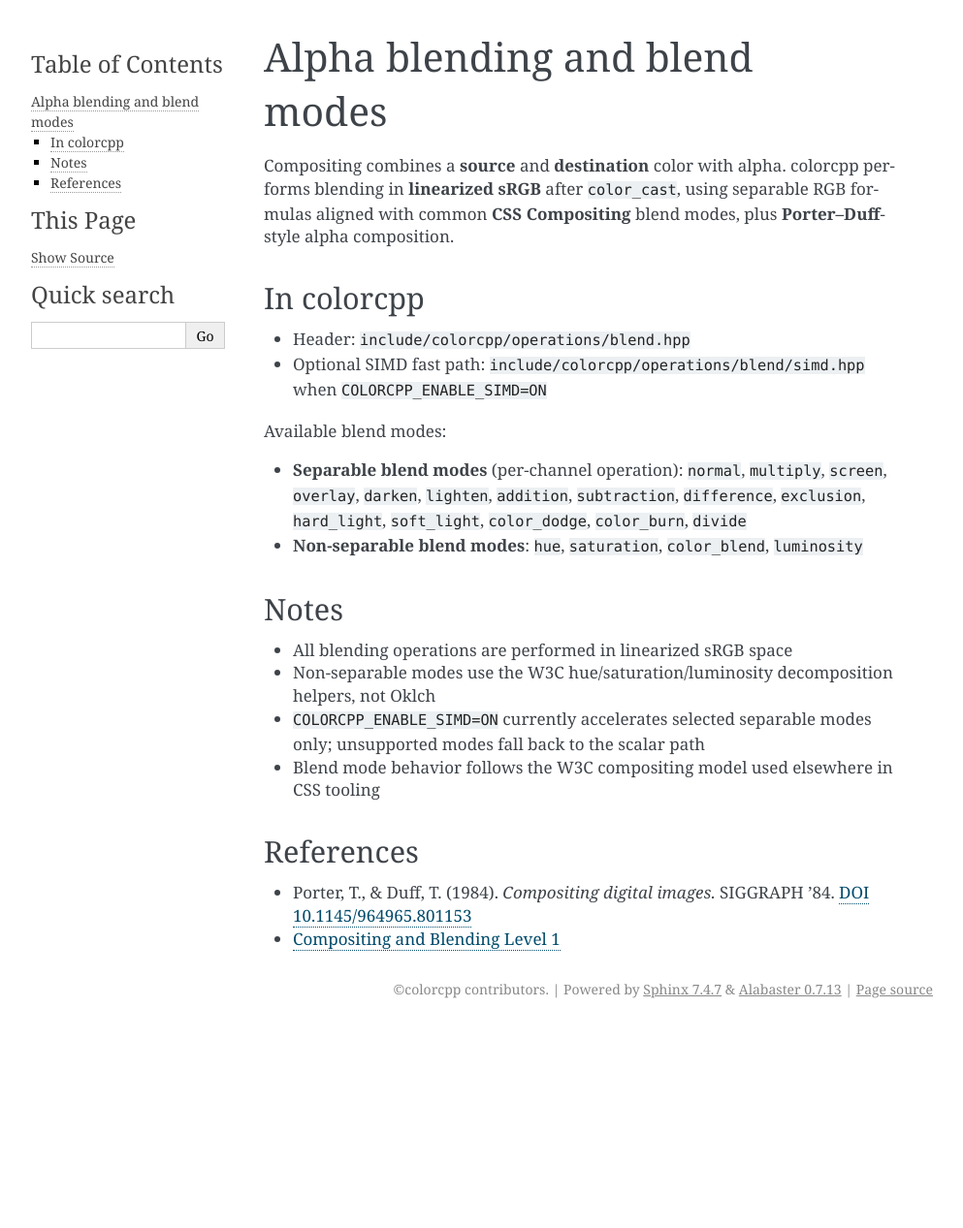
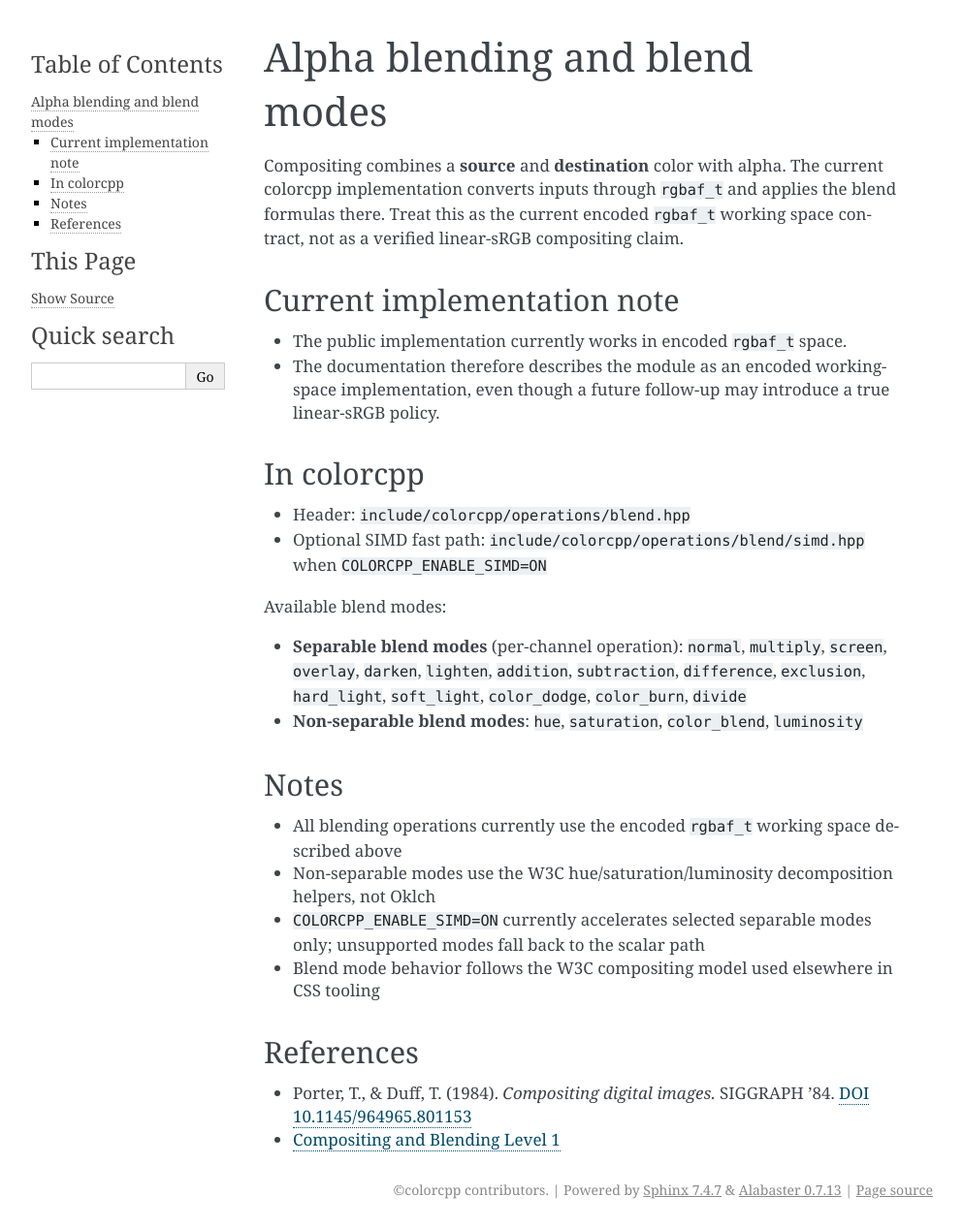
Before and after one commit to merlotqi/colorcpp, a Sphinx documentation site: the page built from docs/reference/blend.rst, in a window 1280 px wide. Shown: the whole page at 97% size, without its empty margins (148-1141 px from the left). Built offline with Sphinx 7.4.7, drawn with Linux system fonts in a browser that asks for light colours; before the commit the page ends 1060 px from its top, so only the background shows below that.

Commit message:
docs: align blend contract with current working space

```diff
--- a/docs/reference/blend.rst
+++ b/docs/reference/blend.rst
@@ -1,7 +1,16 @@
 Alpha blending and blend modes
 ==============================
 
-Compositing combines a **source** and **destination** color with alpha. colorcpp performs blending in **linearized sRGB** after ``color_cast``, using separable RGB formulas aligned with common **CSS Compositing** blend modes, plus **Porter–Duff**-style alpha composition.
+Compositing combines a **source** and **destination** color with alpha. The current colorcpp implementation converts
+inputs through ``rgbaf_t`` and applies the blend formulas there. Treat this as the current encoded ``rgbaf_t`` working
+space contract, not as a verified linear-sRGB compositing claim.
+
+Current implementation note
+---------------------------
+
+* The public implementation currently works in encoded ``rgbaf_t`` space.
+* The documentation therefore describes the module as an encoded working-space implementation, even though a future
+  follow-up may introduce a true linear-sRGB policy.
 
 In colorcpp
 ------------
@@ -21,7 +30,7 @@ Available blend modes:
 Notes
 -----
 
-* All blending operations are performed in linearized sRGB space
+* All blending operations currently use the encoded ``rgbaf_t`` working space described above
 * Non-separable modes use the W3C hue/saturation/luminosity decomposition helpers, not Oklch
 * ``COLORCPP_ENABLE_SIMD=ON`` currently accelerates selected separable modes only; unsupported modes fall back to the scalar path
 * Blend mode behavior follows the W3C compositing model used elsewhere in CSS tooling
```
Also changed, not shown: README.md (+3 -0 lines), 2 other files.
